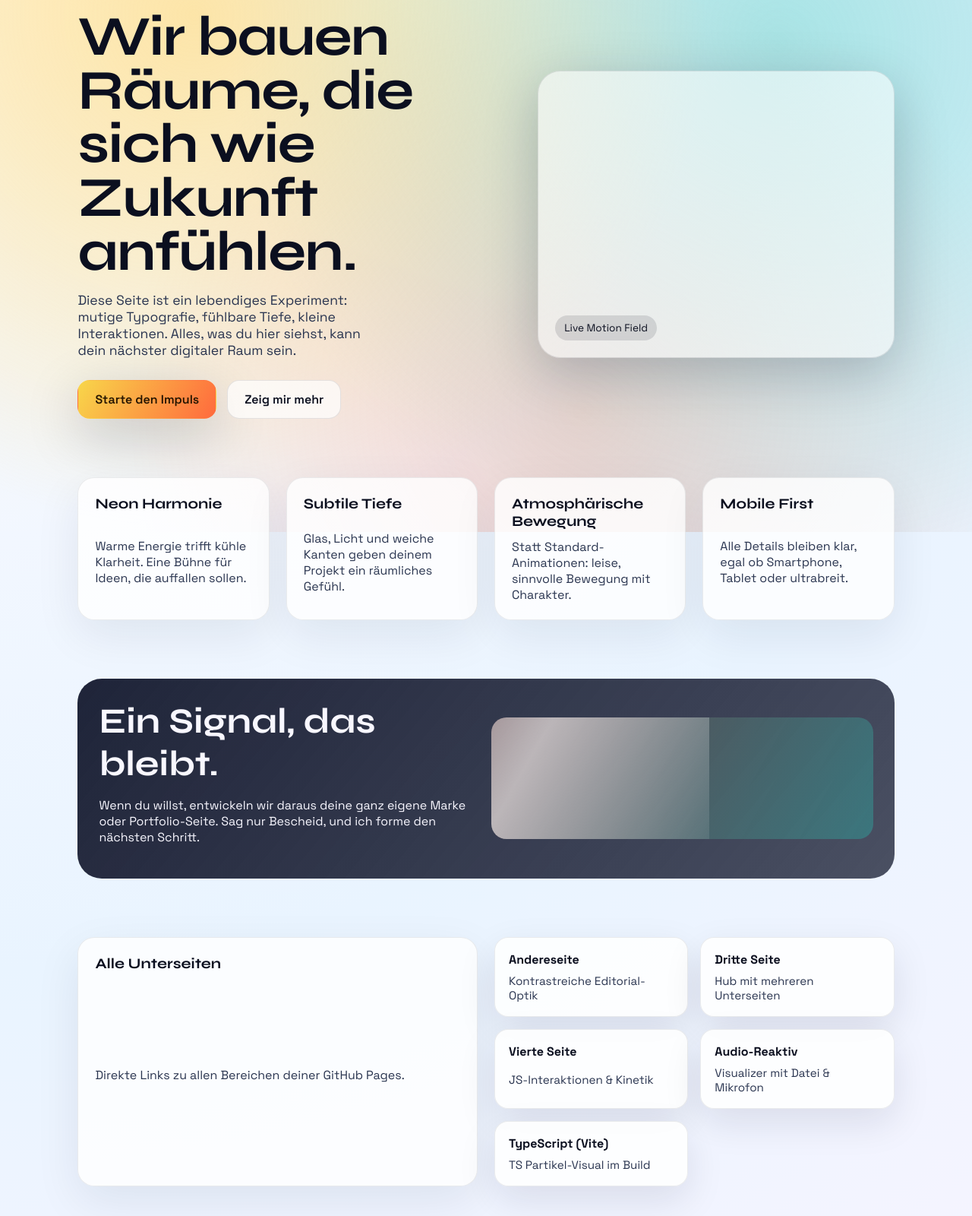
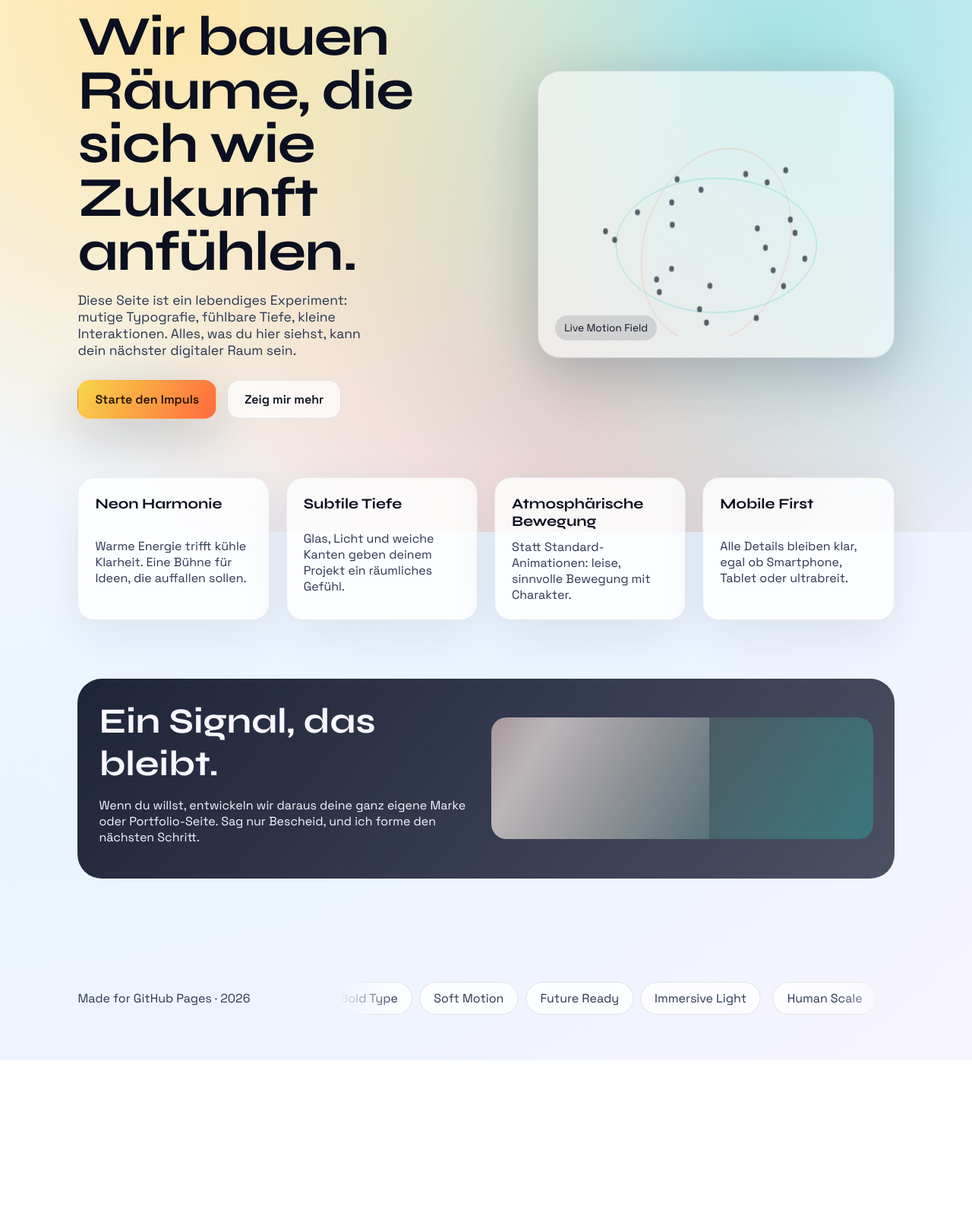
Before and after one commit to nEWBOBB/newbobb.github.io, a plain HTML site: page index.html in a window 1280 px wide. Shown: the part 100-1700 px from the top of the page at 76% size. After the commit the page ends 1495 px from the top, so only its background shows below. Drawn offline with Linux system fonts and the light colour scheme.

Commit message:
index changes

```diff
--- a/index.html
+++ b/index.html
@@ -239,35 +239,6 @@
 			animation: sweep 6s infinite ease-in-out;
 		}
 
-		.links {
-			display: grid;
-			gap: 16px;
-			grid-template-columns: repeat(auto-fit, minmax(220px, 1fr));
-		}
-
-		.link-card {
-			padding: 18px;
-			border-radius: 18px;
-			background: rgba(255, 255, 255, 0.85);
-			border: 1px solid rgba(11, 15, 31, 0.08);
-			text-decoration: none;
-			color: var(--ink);
-			display: grid;
-			gap: 8px;
-			box-shadow: 0 18px 50px rgba(19, 24, 46, 0.1);
-			transition: transform 0.3s ease, box-shadow 0.3s ease;
-		}
-
-		.link-card:hover {
-			transform: translateY(-3px);
-			box-shadow: 0 24px 70px rgba(19, 24, 46, 0.18);
-		}
-
-		.link-card span {
-			color: #2a3550;
-			font-size: 0.95rem;
-		}
-
 		footer {
 			padding: 40px 8vw 60px;
 			display: flex;
@@ -405,35 +376,6 @@
 			</div>
 			<div class="pulse" aria-hidden="true"></div>
 		</section>
-
-		<section class="cards" id="seiten">
-			<article class="card">
-				<h3>Alle Unterseiten</h3>
-				<p>Direkte Links zu allen Bereichen deiner GitHub Pages.</p>
-			</article>
-			<div class="links">
-				<a class="link-card" href="/andereseite">
-					<strong>Andereseite</strong>
-					<span>Kontrastreiche Editorial-Optik</span>
-				</a>
-				<a class="link-card" href="/dritte">
-					<strong>Dritte Seite</strong>
-					<span>Hub mit mehreren Unterseiten</span>
-				</a>
-				<a class="link-card" href="/vierte">
-					<strong>Vierte Seite</strong>
-					<span>JS-Interaktionen & Kinetik</span>
-				</a>
-				<a class="link-card" href="/audio">
-					<strong>Audio-Reaktiv</strong>
-					<span>Visualizer mit Datei & Mikrofon</span>
-				</a>
-				<a class="link-card" href="/ts/">
-					<strong>TypeScript (Vite)</strong>
-					<span>TS Partikel-Visual im Build</span>
-				</a>
-			</div>
-		</section>
 	</main>
 
 	<footer>
@@ -448,46 +390,57 @@
 	</footer>
 
 	<script>
-		const canvas = document.getElementBy		bit");
+		const canvas = document.getElementById("orbit");
 		const ctx = canvas.getContext("2d");
-		const			Array.from({ length: 24 }, (_,
-			angle: (Math.PI * 2 * i) / 24,			us: 60 + Math.random() * 100,
-			speed		2 + Ma		dom() * 0.002,
+		const dots = Array.from({ length: 24 }, (_, i) => ({
+			angle: (Math.PI * 2 * i) / 24,
+			radius: 60 + Math.random() * 100,
+			speed: 0.002 + Math.random() * 0.002,
 		}));
 
-		f			resizeCanvas() {
-			const { width } = canvas.getBo			ientRect();
-			const ratio = window.devicePi			 || 1;
-			canvas.width = width			;
-			canvas.height = (width * 0.62) * ra			ctx.scale(ratio, ratio);
-			fu		 draw() {
-			const			, height } = canvas.getBoundingClientRect();
-			ctx.clearR			, width, height);
+		function resizeCanvas() {
+			const { width } = canvas.getBoundingClientRect();
+			const ratio = window.devicePixelRatio || 1;
+			canvas.width = width * ratio;
+			canvas.height = (width * 0.62) * ratio;
+			ctx.scale(ratio, ratio);
+		}
+
+		function draw() {
+			const { width, height } = canvas.getBoundingClientRect();
+			ctx.clearRect(0, 0, width, height);
 			ctx.save();
-						slate(width 			ght / 2);
+			ctx.translate(width / 2, height / 2);
 
-			ctx.strokeStyle = "rgba(3			181, 0.35)";
+			ctx.strokeStyle = "rgba(35, 194, 181, 0.35)";
 			ctx.lineWidth = 1;
-			ctx.begi
-			ctx.ellipse(0, 			 * 0.32, height *			, 0, Math.PI * 2);
+			ctx.beginPath();
+			ctx.ellipse(0, 0, width * 0.32, height * 0.22, 0, 0, Math.PI * 2);
 			ctx.stroke();
 
-			ctx.strokeStyle = "rgba(255			1, 0.25)";
-			c			Path();
-			ctx.ellipse(0, 0, width * 0.22, hei			34, 0.7, 0, Math.
+			ctx.strokeStyle = "rgba(255, 106, 61, 0.25)";
+			ctx.beginPath();
+			ctx.ellipse(0, 0, width * 0.22, height * 0.34, 0.7, 0, Math.PI * 2);
 			ctx.stroke();
 
 			dots.forEach((dot) => {
-				dot.angle += dot.sp				const x = Math			.angle) * dot.radius;
-						= Math.sin(dot.angle) * 				 * 0.6;
-				ctx.fillStyle = "rgba(11, 15, 31								ctx.beginPath();
-				ctx.arc(x, y, 3.2, 0, Mat
+				dot.angle += dot.speed;
+				const x = Math.cos(dot.angle) * dot.radius;
+				const y = Math.sin(dot.angle) * dot.radius * 0.6;
+				ctx.fillStyle = "rgba(11, 15, 31, 0.65)";
+				ctx.beginPath();
+				ctx.arc(x, y, 3.2, 0, Math.PI * 2);
 				ctx.fill();
 			});
 			ctx.restore();
-				AnimationFrame(dr						window.addEventListener("resize", 					resizeCanva			);
+			requestAnimationFrame(draw);
+		}
 
-			Canvas();
+		window.addEventListener("resize", () => {
+			resizeCanvas();
+		});
+
+		resizeCanvas();
 		draw();
 	</script>
 </body>
```
